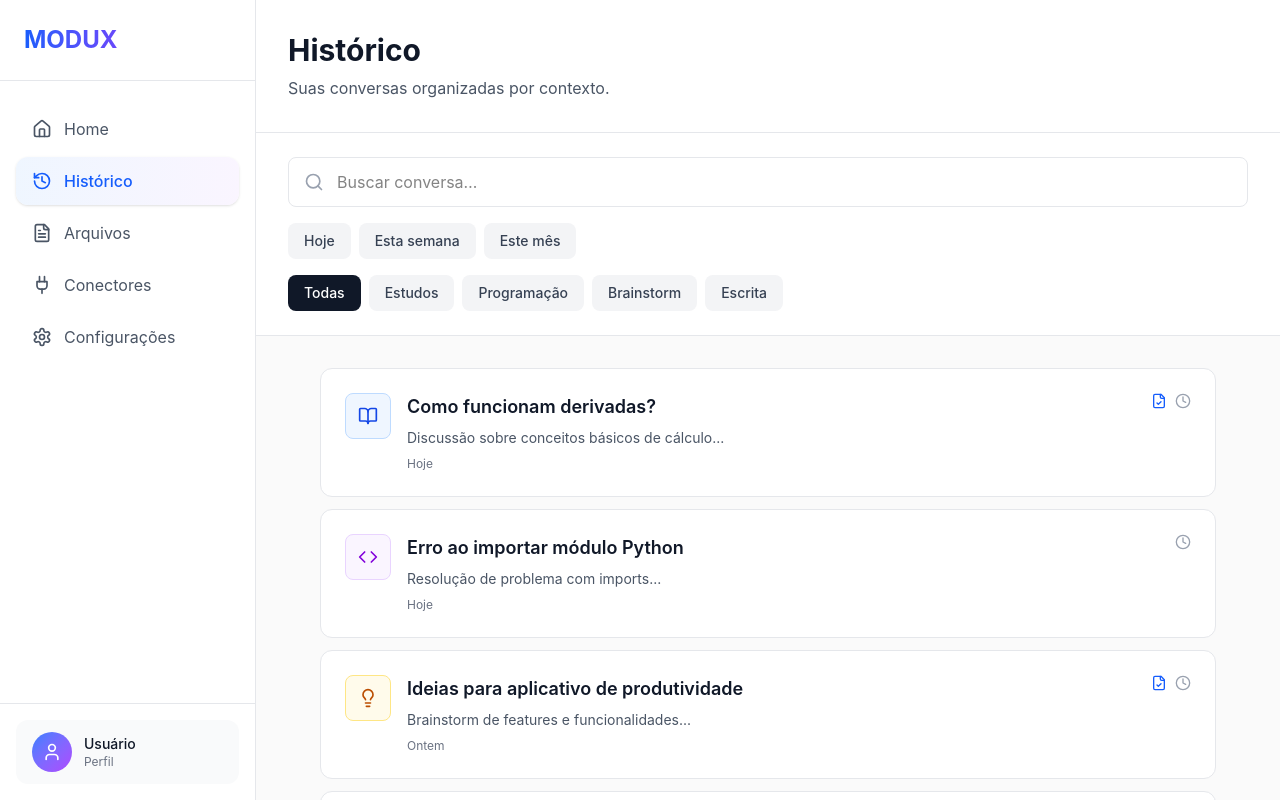
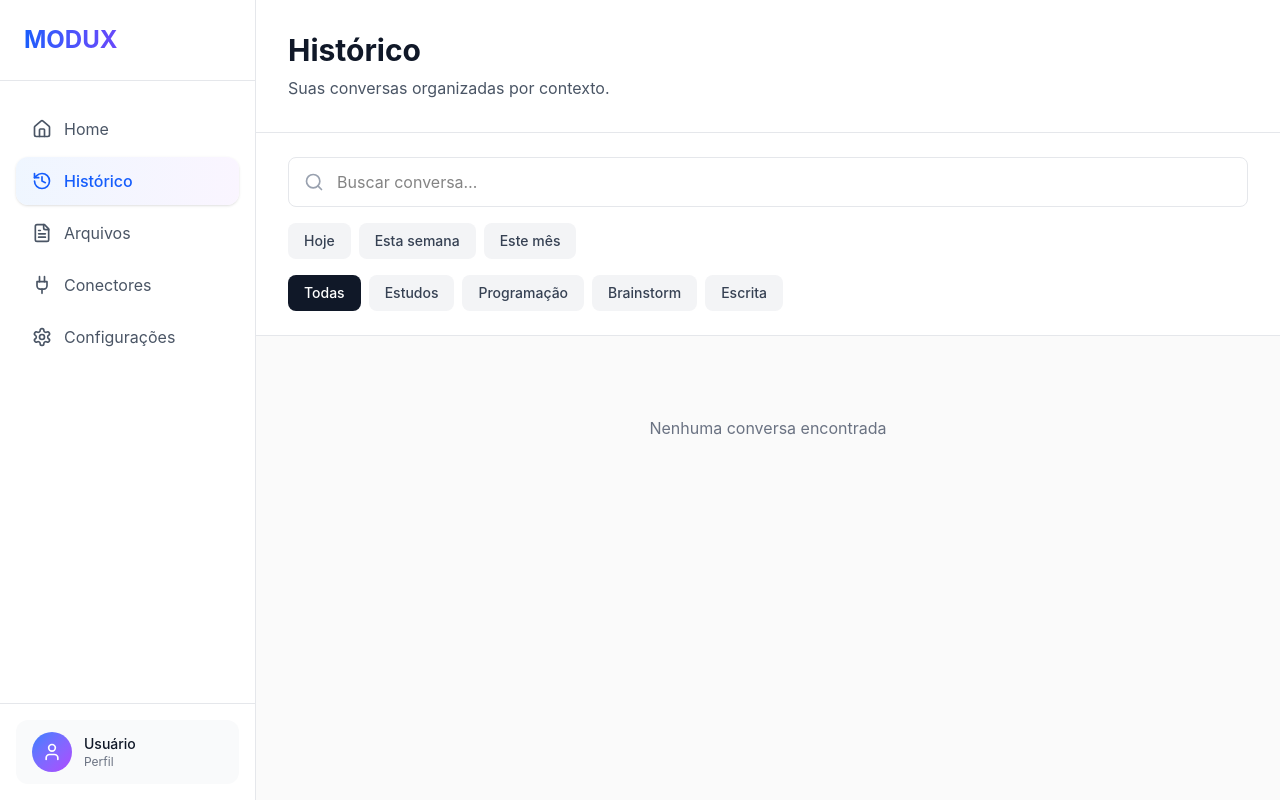
Before and after one commit to djeuzin/modux, a React (Vite) app: page /history in a window 1280 px wide. Built offline with nearby package versions, Linux system fonts and the light colour scheme.

Commit message:
Add: brainstorm mode history

```diff
--- a/src/app/components/modux/BrainstormMode.tsx
+++ b/src/app/components/modux/BrainstormMode.tsx
@@ -1,6 +1,7 @@
 import { useState } from 'react';
 import { Lightbulb, Plus, Sparkles, Link2, TrendingUp, X } from 'lucide-react';
 import { askLLM } from '@/lib/llm';
+import { useHistory } from '@/app/context/HistoryContext'
 
 const categories = ['Produto', 'Marketing', 'Conteúdo', 'Design', 'Tecnologia'];
 const techniques = ['Mind Map', 'SCAMPER', 'Brainstorming Reverso', '6 Chapéus'];
@@ -21,6 +22,8 @@ export function BrainstormMode() {
   const [showSuggestions, setShowSuggestions] = useState(false);
   const [loading, setLoading] = useState(false);
   const [aiResponse, setAiResponse] = useState('');
+
+  const { addConversation } = useHistory();
 
   const handleAddIdea = () => {
     if (!newIdea.trim()) return;
@@ -47,6 +50,18 @@ export function BrainstormMode() {
         `Tema: ${topic}. Categoria: ${selectedCategory}. Técnica: ${selectedTechnique}.`
         );
       setAiResponse(response);
+
+      addConversation({
+        title: topic,
+        preview: response.split('\n')[0],
+        category: 'brainstorm',
+        hasFiles: false,
+        conversation: [
+          { role: 'user', content: `Tema: ${topic}. Categoria: ${selectedCategory}. Técnica: ${selectedTechnique}.` },
+          { role: 'ai', content: response },
+        ]
+      });
+
       setShowSuggestions(true);
     } catch (e) {
       console.error(e);
--- a/src/app/components/modux/ModuxHistory.tsx
+++ b/src/app/components/modux/ModuxHistory.tsx
@@ -1,98 +1,6 @@
 import { BookOpen, Code, Lightbulb, FileText, Search, FileCheck, X, Clock } from 'lucide-react';
 import { useState } from 'react';
-
-interface HistoryItem {
-  id: string;
-  title: string;
-  preview: string;
-  category: 'study' | 'program' | 'brainstorm' | 'write';
-  time: string;
-  hasFiles: boolean;
-  conversation?: Array<{ role: 'user' | 'ai'; content: string }>;
-}
-
-const historyItems: HistoryItem[] = [
-  {
-    id: '1',
-    title: 'Como funcionam derivadas?',
-    preview: 'Discussão sobre conceitos básicos de cálculo...',
-    category: 'study',
-    time: 'Hoje',
-    hasFiles: true,
-    conversation: [
-      { role: 'user', content: 'Como funcionam derivadas?' },
-      { role: 'ai', content: 'Antes de explicar, me diga: o que você já sabe sobre derivadas?' },
-      { role: 'user', content: 'Sei o básico, mas tenho dúvidas na aplicação prática.' },
-      { role: 'ai', content: 'Ótimo! Vamos começar com o conceito fundamental: uma derivada mede a taxa de variação instantânea de uma função...' },
-    ],
-  },
-  {
-    id: '2',
-    title: 'Erro ao importar módulo Python',
-    preview: 'Resolução de problema com imports...',
-    category: 'program',
-    time: 'Hoje',
-    hasFiles: false,
-    conversation: [
-      { role: 'user', content: 'Estou tendo erro ao importar um módulo no Python' },
-      { role: 'ai', content: 'Qual mensagem de erro você está recebendo?' },
-      { role: 'user', content: 'ModuleNotFoundError: No module named \'requests\'' },
-      { role: 'ai', content: 'Você precisa instalar o módulo requests. Execute: pip install requests' },
-    ],
-  },
-  {
-    id: '3',
-    title: 'Ideias para aplicativo de produtividade',
-    preview: 'Brainstorm de features e funcionalidades...',
-    category: 'brainstorm',
-    time: 'Ontem',
-    hasFiles: true,
-    conversation: [
-      { role: 'user', content: 'Preciso de ideias para um app de produtividade' },
-      { role: 'ai', content: 'Vamos explorar! Que tipo de usuário você quer atender?' },
-      { role: 'user', content: 'Estudantes universitários' },
-      { role: 'ai', content: 'Perfeito! Aqui estão algumas features: 1) Timer Pomodoro com estatísticas, 2) Organização de tarefas por matéria, 3) Calendário integrado com prazos...' },
-    ],
-  },
-  {
-    id: '4',
-    title: 'Revisão de artigo científico',
-    preview: 'Melhorias no texto e estrutura...',
-    category: 'write',
-    time: 'Há 2 dias',
-    hasFiles: false,
-    conversation: [
-      { role: 'user', content: 'Pode revisar meu artigo científico?' },
-      { role: 'ai', content: 'Com certeza! Por favor, compartilhe o texto que deseja revisar.' },
-      { role: 'user', content: 'Aqui está a introdução...' },
-      { role: 'ai', content: 'Li sua introdução. Vou sugerir melhorias na clareza e estrutura. Primeiro, vamos trabalhar no parágrafo de abertura...' },
-    ],
-  },
-  {
-    id: '5',
-    title: 'Integrais definidas - exercícios',
-    preview: 'Resolução passo a passo de problemas...',
-    category: 'study',
-    time: 'Há 3 dias',
-    hasFiles: true,
-    conversation: [
-      { role: 'user', content: 'Como resolver integrais definidas?' },
-      { role: 'ai', content: 'Vamos usar o Teorema Fundamental do Cálculo. Qual integral você quer resolver?' },
-    ],
-  },
-  {
-    id: '6',
-    title: 'Bug com React hooks',
-    preview: 'Correção de useEffect infinito...',
-    category: 'program',
-    time: 'Esta semana',
-    hasFiles: false,
-    conversation: [
-      { role: 'user', content: 'Meu useEffect está causando loop infinito' },
-      { role: 'ai', content: 'Isso geralmente acontece por dependências faltando ou mal configuradas. Pode mostrar seu código?' },
-    ],
-  },
-];
+import { useHistory, Conversation } from '@/app/context/HistoryContext'
 
 const categories = {
   study: { label: 'Estudos', icon: BookOpen, color: 'bg-blue-50 text-blue-700 border-blue-200' },
@@ -107,9 +15,11 @@ export function ModuxHistory() {
   const [searchTerm, setSearchTerm] = useState('');
   const [selectedCategory, setSelectedCategory] = useState<string | null>(null);
   const [selectedTimeFilter, setSelectedTimeFilter] = useState<string | null>(null);
-  const [selectedItem, setSelectedItem] = useState<HistoryItem | null>(null);
+  const [selectedItem, setSelectedItem] = useState<Conversation | null>(null);
 
-  const filteredItems = historyItems.filter((item) => {
+  const { conversations } = useHistory();
+
+  const filteredItems = conversations.filter((item) => {
     const matchesSearch = item.title.toLowerCase().includes(searchTerm.toLowerCase());
     const matchesCategory = !selectedCategory || item.category === selectedCategory;
     const matchesTime = !selectedTimeFilter || item.time === selectedTimeFilter;
@@ -262,7 +172,7 @@ export function ModuxHistory() {
 
             {/* Conversation Content */}
             <div className="p-6 overflow-y-auto max-h-[60vh] space-y-4">
-              {selectedItem.conversation?.map((message, index) => (
+              {selectedItem.conversation.map((message, index) => (
                 <div
                   key={index}
                   className={`flex gap-3 animate-in fade-in slide-in-from-bottom-4 duration-500`}
```
